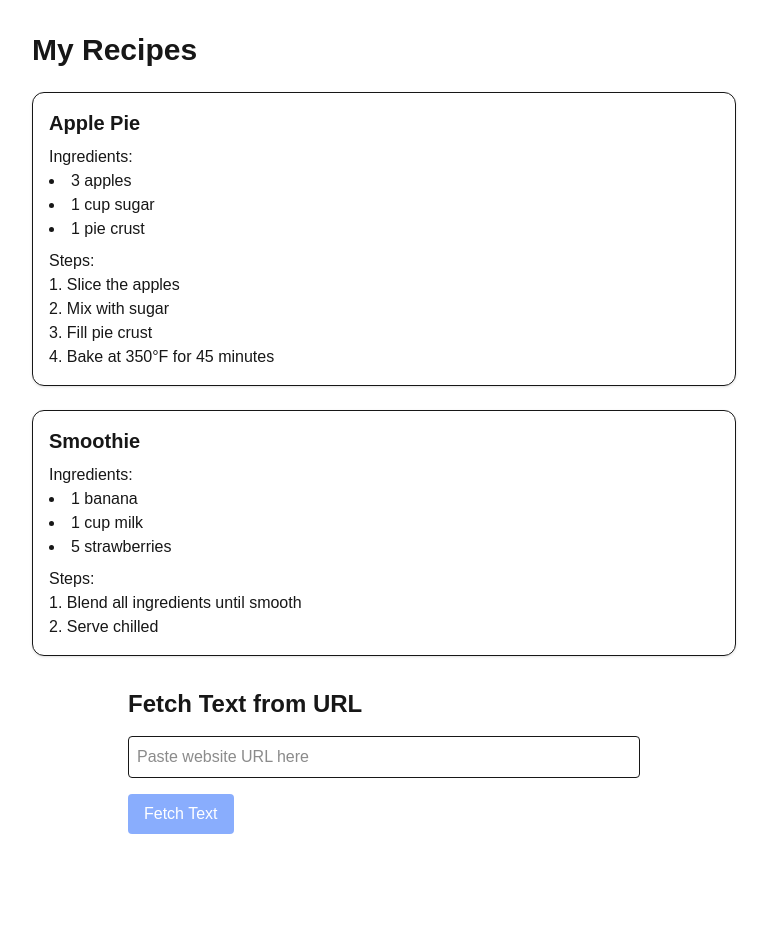
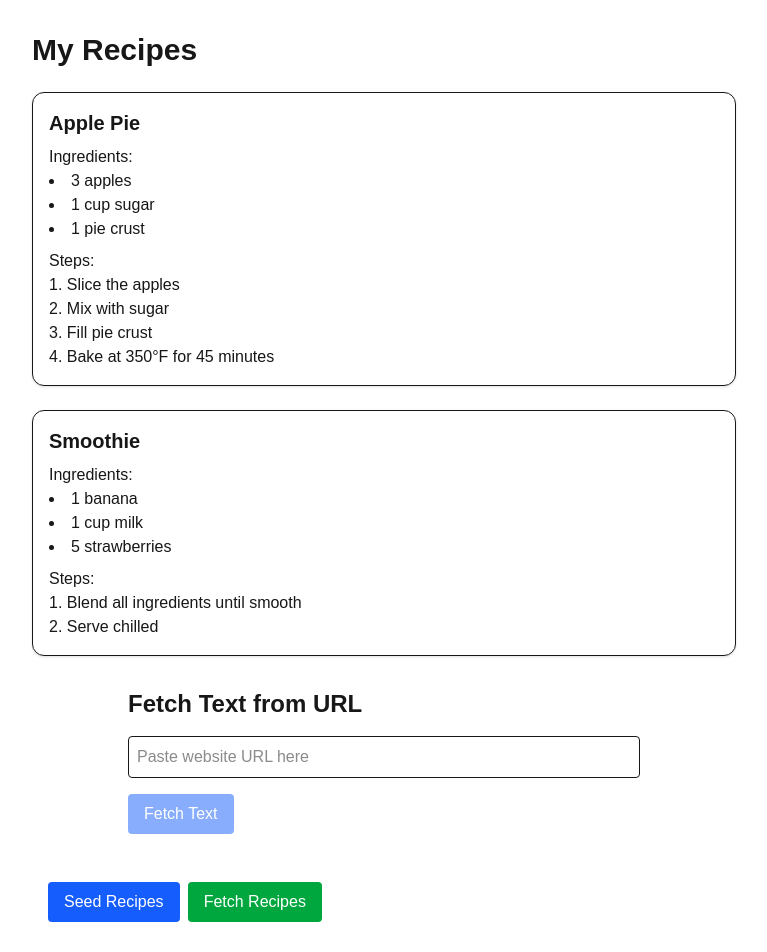
Before and after one commit to philiptmassey/florence, a Next.js app: page / in a window 1280 px wide. Shown: the top 952 px of the page, without its empty margins (256-1023 px from the left). Before the commit the page ends 898 px from the top, so only its background shows below. Built offline with nearby package versions, Linux system fonts and the light colour scheme.

Commit message:
basic mongodb; updated recipe type

```diff
--- a/package.json
+++ b/package.json
@@ -9,6 +9,7 @@
     "lint": "next lint"
   },
   "dependencies": {
+    "mongodb": "^6.17.0",
     "next": "15.4.1",
     "openai": "^5.10.1",
     "react": "19.1.0",
--- /dev/null
+++ b/src/app/api/db/fetch/route.ts
@@ -0,0 +1,12 @@
+import { NextResponse } from 'next/server';
+import clientPromise from '@/app/lib/mongodb';
+import { Recipe } from '@/app/lib/recipes';
+
+export async function GET() {
+  const client = await clientPromise;
+  const db = client.db('florence');
+  const recipes = await db.collection<Recipe>('recipes_test').find().toArray();
+  console.log(recipes);
+
+  return NextResponse.json(recipes);
+}
--- /dev/null
+++ b/src/app/api/seed-test-recipes/route.ts
@@ -0,0 +1,25 @@
+import { NextResponse } from 'next/server';
+import clientPromise from '@/app/lib/mongodb';
+import { Recipe } from '@/app/lib/recipes';
+
+const defaultRecipes: Recipe[] = [
+  {
+    title: 'Pasta Primavera',
+    ingredients: ['pasta', 'zucchini', 'tomatoes', 'garlic'],
+    steps: ['Boil pasta', 'Sauté veggies', 'Combine and serve'],
+  },
+  {
+    title: 'PB&J Sandwich',
+    ingredients: ['bread', 'peanut butter', 'jelly'],
+    steps: ['Spread PB', 'Spread jelly', 'Stick together'],
+  },
+];
+
+export async function POST() {
+  const client = await clientPromise;
+  const db = client.db('florence');
+  const collection = db.collection<Recipe>('recipes_test');
+
+  await collection.insertMany(defaultRecipes);
+  return NextResponse.json({ message: 'Recipes seeded' });
+}
--- /dev/null
+++ b/src/app/lib/mongodb.ts
@@ -0,0 +1,16 @@
+import { MongoClient } from 'mongodb';
+
+const uri = process.env.MONGODB_URI!;
+const options = {};
+
+let client: MongoClient;
+let clientPromise: Promise<MongoClient>;
+
+if (!process.env.MONGODB_URI) {
+  throw new Error('Please add your Mongo URI to .env.local');
+}
+
+client = new MongoClient(uri, options);
+clientPromise = client.connect();
+
+export default clientPromise;
--- a/src/app/page.tsx
+++ b/src/app/page.tsx
@@ -1,5 +1,6 @@
 import { getRecipes } from './lib/recipes';
-import FetchRecipeForm  from '../components/FetchRecipeForm'
+import FetchRecipeForm  from '@/components/FetchRecipeForm'
+import RecipesList from '@/components/RecipesList';
 
 export default function HomePage() {
   const recipes = getRecipes();
@@ -27,6 +28,7 @@ export default function HomePage() {
         ))}
       </ul>
       <FetchRecipeForm />
+      <RecipesList />
     </main>
   );
 }
--- /dev/null
+++ b/src/components/RecipesList.tsx
@@ -0,0 +1,48 @@
+'use client';
+
+import { useState } from 'react';
+import { Recipe } from '@/app/lib/recipes';
+
+export default function RecipesList() {
+  const [recipes, setRecipes] = useState<Recipe[]>([]);
+
+  async function seedRecipes() {
+    await fetch('/api/seed-test-recipes', { method: 'POST' });
+    fetchRecipes(); // Refresh
+  }
+
+  async function fetchRecipes() {
+    const res = await fetch('/api/db/fetch');
+    const data: Recipe[] = await res.json();
+    setRecipes(data);
+  }
+
+  return (
+    <div className="p-4 space-y-4">
+      <div className="space-x-2">
+        <button
+          onClick={seedRecipes}
+          className="bg-blue-600 text-white px-4 py-2 rounded hover:bg-blue-700"
+        >
+          Seed Recipes
+        </button>
+        <button
+          onClick={fetchRecipes}
+          className="bg-green-600 text-white px-4 py-2 rounded hover:bg-green-700"
+        >
+          Fetch Recipes
+        </button>
+      </div>
+
+      <ul className="mt-4 space-y-2">
+        {recipes.map((recipe, i) => (
+          <li key={i} className="border p-4 rounded shadow">
+            <h3 className="text-lg font-bold">{recipe.title}</h3>
+            <p><strong>Ingredients:</strong> {recipe.ingredients.join(', ')}</p>
+            <p><strong>Steps:</strong> {recipe.steps.join(' → ')}</p>
+          </li>
+        ))}
+      </ul>
+    </div>
+  );
+}
--- /dev/null
+++ b/src/types/recipe.ts
@@ -0,0 +1,10 @@
+export type Recipe = {
+  _id?: string;  // Populated when fetched from MongoDB.
+  title: string;
+  imageUrl?: string;
+  ingredients: string[];
+  steps: string[];
+  dateAdded: Date;
+  category: 'Meal' | 'Cocktail';
+  servings?: number;
+};
```
Also changed, not shown: 1 other file (tests, documents, lock files or other folders).
